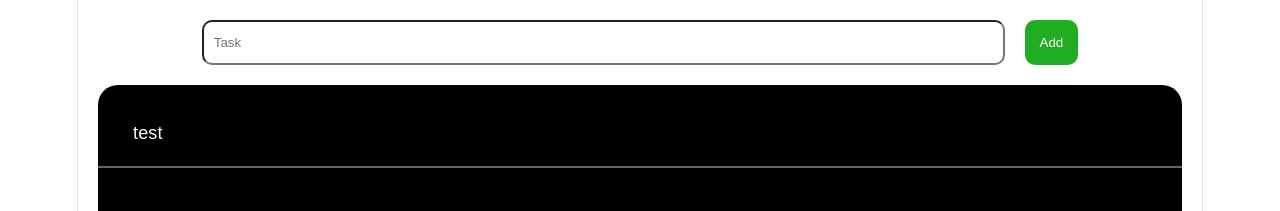
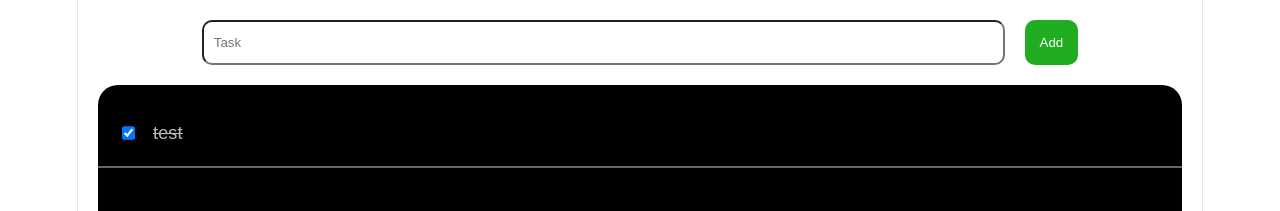
Before and after one commit to Szymon-Dizewski/Todo-App, a React (Vite) app: page / in a window 1280 px wide. Shown: the top 211 px of the page. Built offline with nearby package versions, Linux system fonts and the light colour scheme.

Commit message:
Add checkbox to complete a task

```diff
--- a/src/App.css
+++ b/src/App.css
@@ -47,6 +47,10 @@ hr {
   padding: 20px;
 }
 
+.todo-item-container {
+  display: flex;
+}
+
 .todo-item {
   text-align: left;
   color: white;
@@ -58,6 +62,11 @@ hr {
   overflow-wrap: anywhere;
 }
 
+.todo-item-done {
+  text-decoration: line-through;
+  color: #bbb;
+}
+
 hr {
   align-self: center;
   border: 1px solid rgb(102, 102, 102);
--- a/src/App.jsx
+++ b/src/App.jsx
@@ -1,6 +1,10 @@
 import { useState } from "react"
 import "./App.css"
 import { useRef } from "react"
+import { createContext } from "react"
+import { useContext } from "react"
+
+const TodoContext = createContext()
 
 function TodoInput({ todoList, setTodoList }) {
   const [textInput, setTextInput] = useState("")
@@ -44,9 +48,22 @@ function TodoInput({ todoList, setTodoList }) {
 }
 
 function TodoItem({ task, taskDone, id }) {
+  const { todoList, setTodoList } = useContext(TodoContext)
+  function toggleTask() {
+    setTodoList(
+      todoList.map((item) =>
+        item.id === id ? { ...item, taskDone: !item.taskDone } : item
+      )
+    )
+  }
   return (
     <>
-      <li className="todo-item">{task}</li>
+      <div className="todo-item-container">
+        <input onChange={toggleTask} type="checkbox" checked={taskDone} />
+        <li className={taskDone ? "todo-item todo-item-done" : "todo-item"}>
+          {task}
+        </li>
+      </div>
       <hr />
     </>
   )
@@ -60,6 +77,7 @@ function TodoList({ todoList }) {
           <TodoItem
             task={todoItem.task}
             taskDone={todoItem.taskDone}
+            id={todoItem.id}
             key={todoItem.id}
           />
         )
@@ -70,13 +88,15 @@ function TodoList({ todoList }) {
 
 function App() {
   const [todoList, setTodoList] = useState([
-    { task: "test", taskDone: false, id: crypto.randomUUID },
+    { task: "test", taskDone: true, id: crypto.randomUUID() },
   ])
 
   return (
     <>
-      <TodoInput todoList={todoList} setTodoList={setTodoList} />
-      <TodoList todoList={todoList} />
+      <TodoContext value={{ todoList, setTodoList }}>
+        <TodoInput todoList={todoList} setTodoList={setTodoList} />
+        <TodoList todoList={todoList} />
+      </TodoContext>
     </>
   )
 }
```
